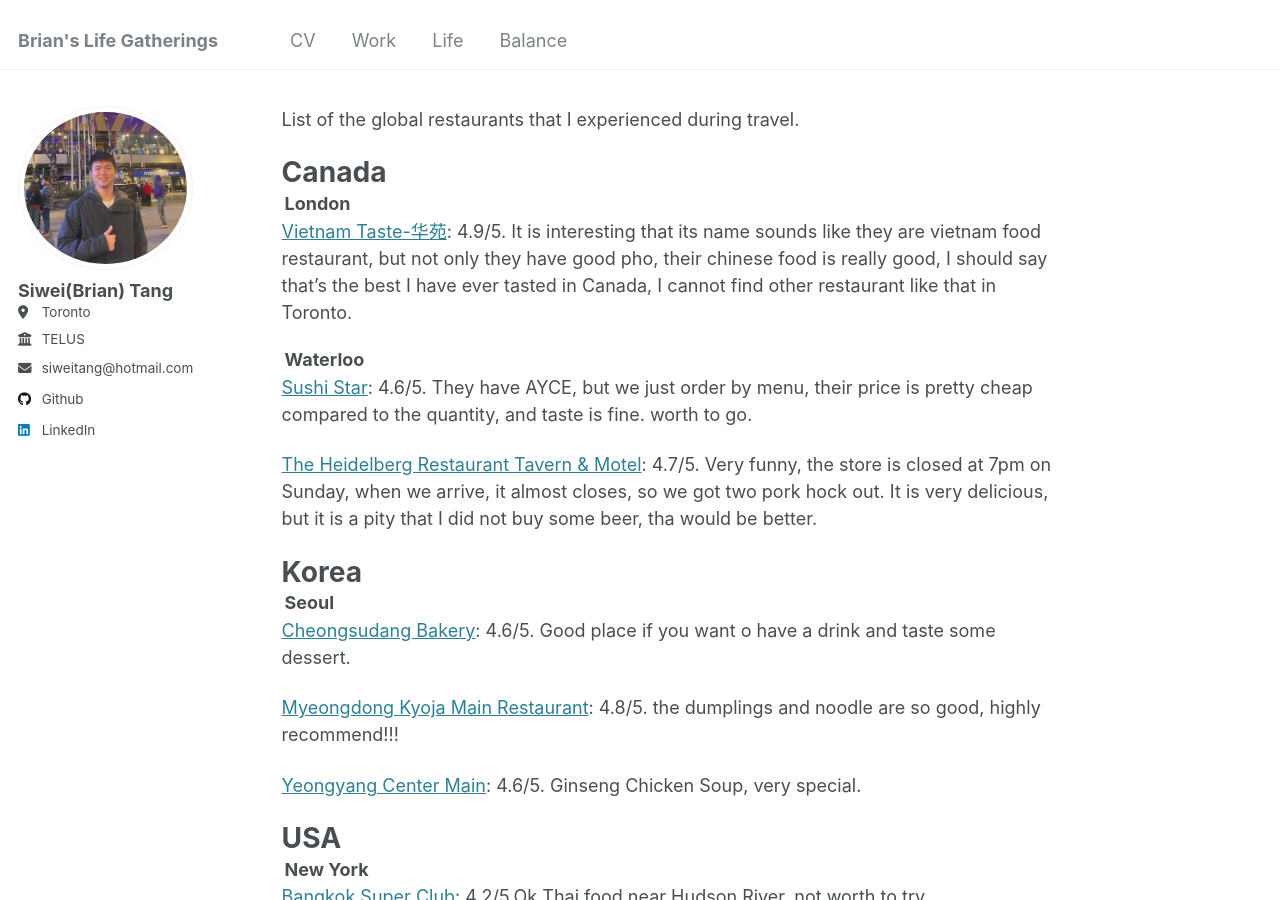
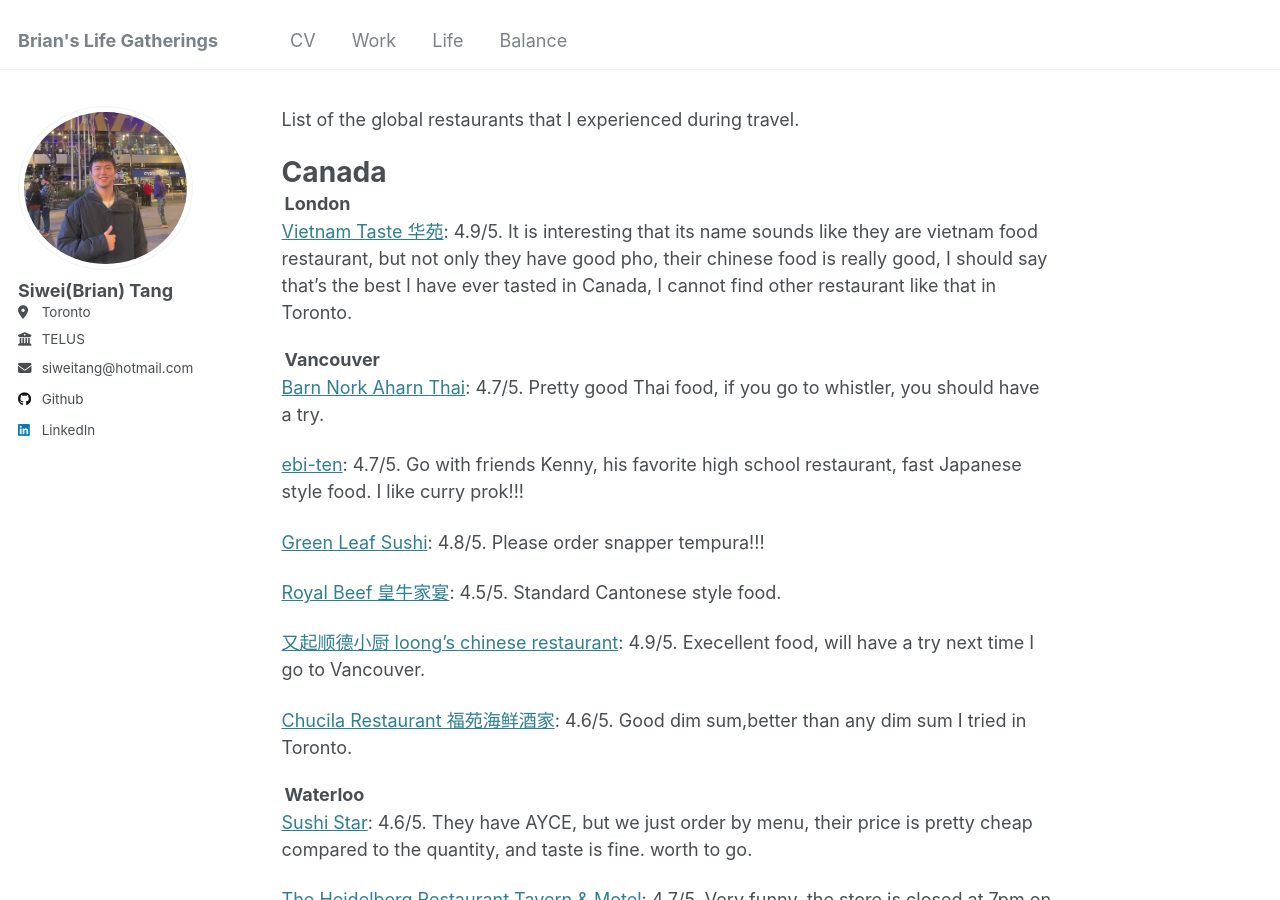
Before and after one commit to tangsiwei0831/tangsiwei0831.github.io, a Jekyll site: the page built from _life/2025-travel-restaurants.md, in a window 1280 px wide and 900 px high. Built offline with Jekyll 4.4.1, drawn with Linux system fonts in a browser that asks for light colours.

Commit message:
add content

```diff
--- a/_life/2025-global-restaurants.md
+++ b/_life/2025-travel-restaurants.md
@@ -1,14 +1,30 @@
 ---
-title: "Global Restaurants"
+title: "Travel Restaurants"
 collection: life
-permalink: /life/globalRest
+permalink: /life/travelRest
 ---
 
 List of the global restaurants that I experienced during travel.
 
 <h1 style="margin: 0;">Canada</h1>
 <h3 style="margin: 3px;">London</h3>
-[Vietnam Taste-华苑](https://www.instagram.com/p/CalWAVCrY69/?igshid=ZDFmNTE4Nzc%3D): 4.9/5. It is interesting that its name sounds like they are vietnam food restaurant, but not only they have good pho, their chinese food is really good, I should say that's the best I have ever tasted in Canada, I cannot find other restaurant like that in Toronto.
+
+[Vietnam Taste 华苑](https://www.instagram.com/p/CalWAVCrY69/?igshid=ZDFmNTE4Nzc%3D): 4.9/5. It is interesting that its name sounds like they are vietnam food restaurant, but not only they have good pho, their chinese food is really good, I should say that's the best I have ever tasted in Canada, I cannot find other restaurant like that in Toronto.
+
+<h3 style="margin: 3px;">Vancouver</h3>
+
+[Barn Nork Aharn Thai](https://www.barnnork.com/): 4.7/5. Pretty good Thai food, if you go to whistler, you should have a try.
+
+[ebi-ten](https://www.yelp.ca/biz/ebi-ten-vancouver): 4.7/5. Go with friends Kenny, his favorite high school restaurant, fast Japanese style food. I like curry prok!!!
+
+[Green Leaf Sushi](https://greenleafsushi.ca/burnaby/): 4.8/5. Please order snapper tempura!!!
+
+[Royal Beef 皇牛家宴](https://royalbeef.zomi.menu/): 4.5/5. Standard Cantonese style food.
+
+[又起顺德小厨 loong’s chinese restaurant](https://loongschineserestaurant.zomi.menu/): 4.9/5. Execellent food, will have a try next time I go to Vancouver.
+
+[Chucila Restaurant 福苑海鲜酒家](https://www.chucila.ca/): 4.6/5. Good dim sum,better than any dim sum I tried in Toronto.
+
 
 <h3 style="margin: 3px;">Waterloo</h3>
 [Sushi Star](http://www.sushistarcanada.com/): 4.6/5. They have AYCE, but we just order by menu, their price is pretty cheap compared to the quantity, and taste is fine. worth to go.
```
Also changed, not shown: _life/2025-toronto-restaurants.md (+6 -0 lines).
